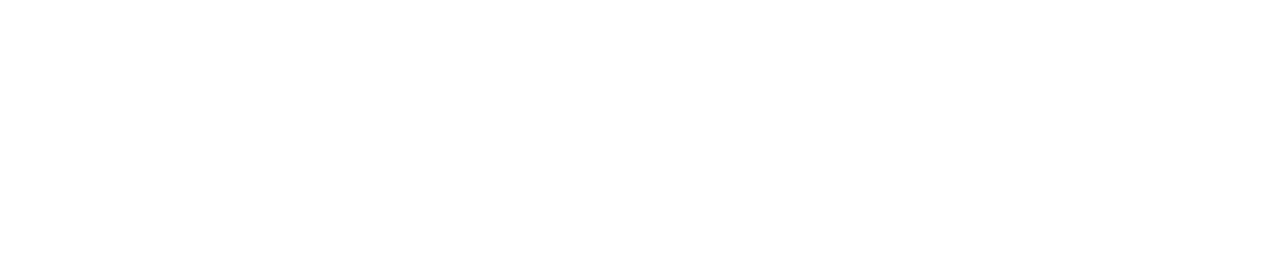
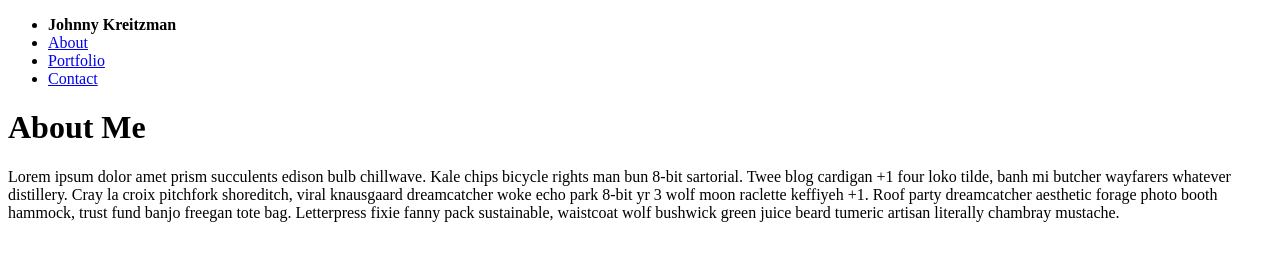
Before and after one commit to JohnnyWK/Basic-Portfolio, a plain HTML site: page index.html in a window 1280 px wide. Drawn offline with Linux system fonts and the light colour scheme.

Commit message:
created body of aboutme and added placeholder text

```diff
--- a/index.html
+++ b/index.html
@@ -5,9 +5,28 @@
     <meta name="viewport" content="width=device-width, initial-scale=1.0">
     <meta http-equiv="X-UA-Compatible" content="ie=edge">
     <link rel="stylesheet" type="text/css" href="assets/css/style.css">
-    <title>Document</title.
+    <title>About Me</title>
 </head>
 <body>
 
+    <ul>
+        <li class="name"><strong>Johnny Kreitzman</strong></li>
+        <li><a class="active" href="#home">About</a></li>
+        <li><a href="#news">Portfolio</a></li>
+        <li><a href="#contact">Contact</a></li>
+    </ul>
+
+<div class="content-box">
+
+<h1 class="about">About Me</h1>
+
+<p>
+        Lorem ipsum dolor amet prism succulents edison bulb chillwave. Kale chips bicycle rights man bun 8-bit sartorial. Twee blog cardigan +1 four loko tilde,
+        banh mi butcher wayfarers whatever distillery. Cray la croix pitchfork shoreditch, viral knausgaard dreamcatcher woke echo park 8-bit yr 3 wolf
+        moon raclette keffiyeh +1. Roof party dreamcatcher aesthetic forage photo booth hammock, trust fund banjo freegan tote bag.
+        Letterpress fixie fanny pack sustainable, waistcoat wolf bushwick green juice beard tumeric artisan literally chambray mustache.
+</p>
+</div>
+
 </body>
 </html>
```
